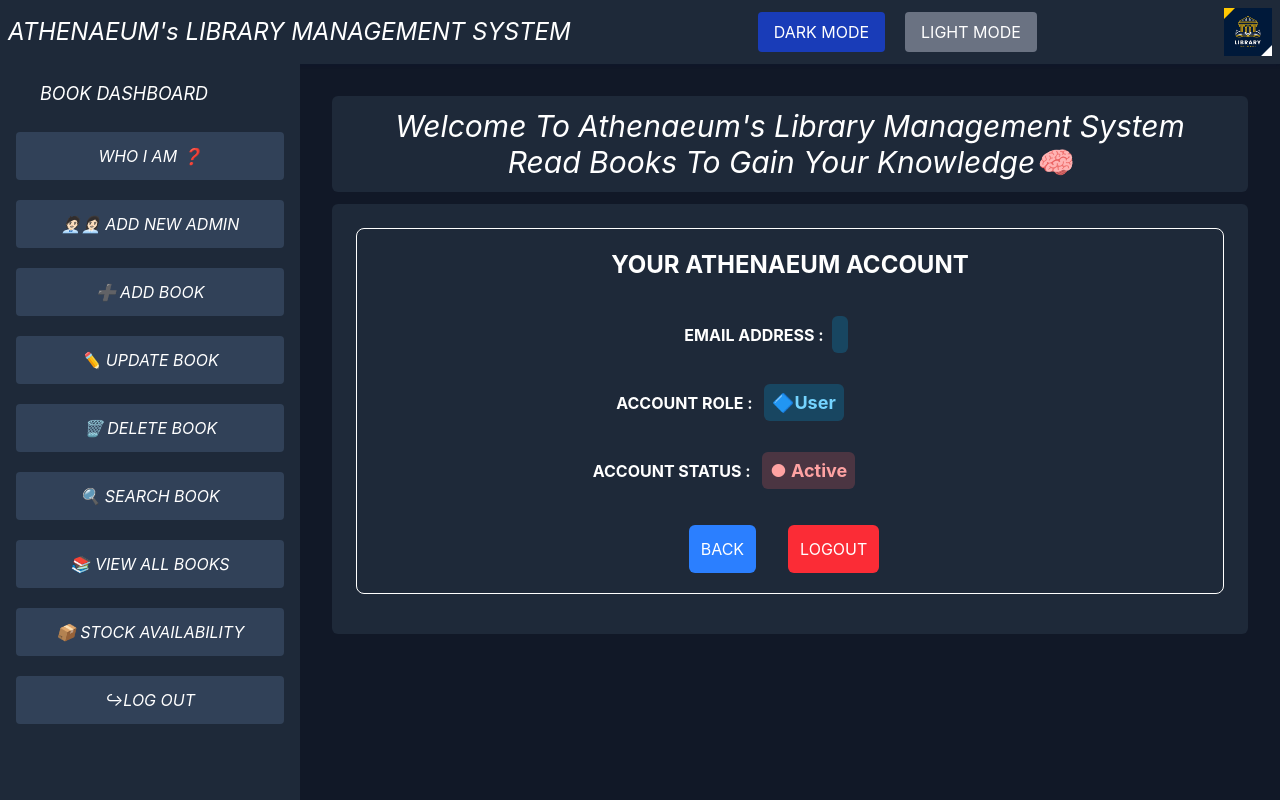
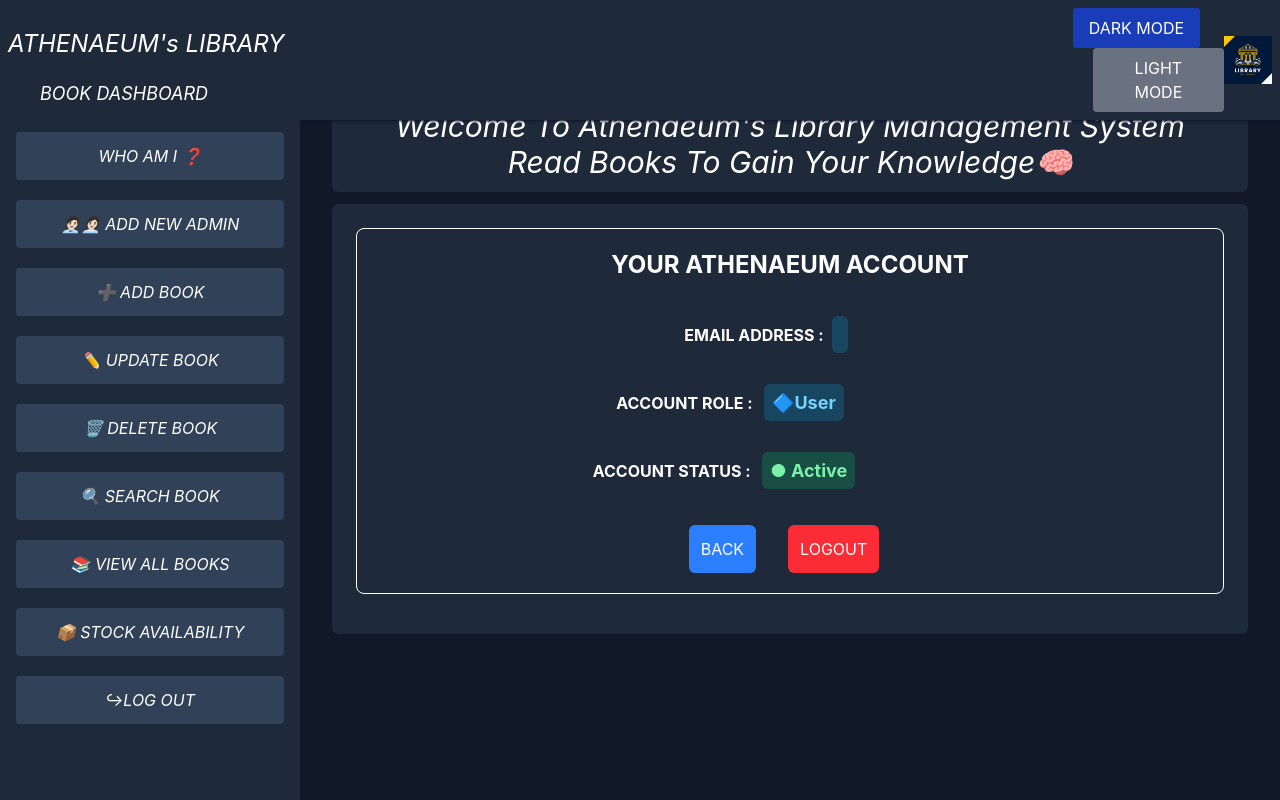
Before and after one commit to Bilal-Git554/Angular, an Angular app: page /profile in a window 1280 px wide. Built offline with nearby package versions, Linux system fonts and the light colour scheme; sample sign-in values are in the browser's storage.

Commit message:
Taking Notes

```diff
--- a/src/app/app.html
+++ b/src/app/app.html
@@ -4,7 +4,7 @@
         ATHENAEUM's LIBRARY MANAGEMENT SYSTEM
     </h1>
 
-    <div>
+    <div class="ml-190">
         <button class="bg-blue-800 hover:scale-105 text-white py-2 px-4 rounded" (click)="toggleDarkMode()">DARK MODE</button>
         <button class="bg-gray-500 hover:scale-105 text-white py-2 px-4 ml-5 rounded" (click)="toggleLightMode()">LIGHT MODE</button>
     </div>
--- a/src/app/app.ts
+++ b/src/app/app.ts
@@ -41,7 +41,7 @@ export class App implements OnInit
   service = inject(Service);
 
  routes = [
-  { name: 'WHO I AM ❓', path: '/profile' },
+  { name: 'WHO AM I ❓', path: '/profile' },
   { name: '🧑🏻‍💼👩🏻‍💼 ADD NEW ADMIN', path: '/admin_sign_in'},
   { name: '➕ ADD BOOK', path: '/add-book' },
   { name: '✏ UPDATE BOOK', path: '/update-book' },
--- a/src/app/profile/profile.html
+++ b/src/app/profile/profile.html
@@ -18,7 +18,7 @@
 
   <div class="mt-10 mr-33 font-bold">
     <span>ACCOUNT STATUS : </span>
-    <span class="text-lg ml-2" [ngClass] = "Role === 'Admin' ? 'bg-green-400/20  text-green-300 rounded-md p-2' : 'bg-red-400/20	text-red-300 rounded-md p-2' ">● {{Status}}</span>
+    <span class="text-lg ml-2" [ngClass] = "Role === 'Admin' ? 'bg-green-400/20  text-green-300 rounded-md p-2' : 'bg-green-400/20	text-green-300 rounded-md p-2' ">● {{Status}}</span>
   </div>
 
 
```
